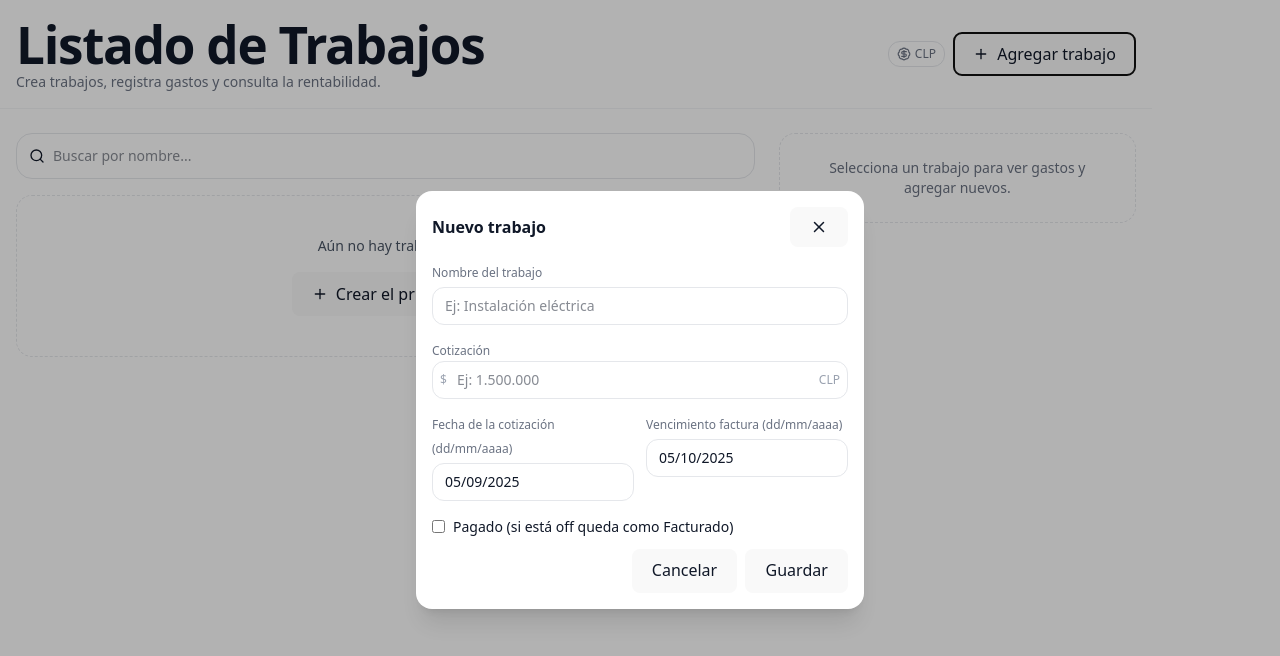
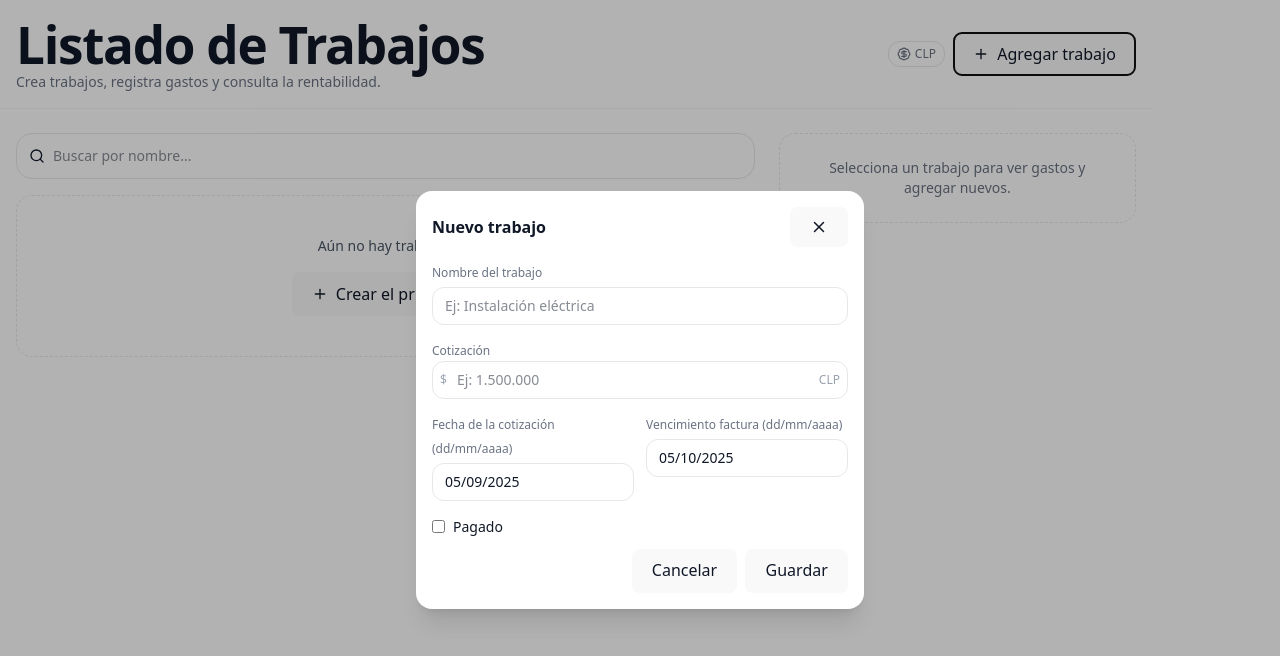
Before and after one commit to GersonHMG/job-listing-erp, a React (Vite) app: page / in a window 1280 px wide. Both pictures are taken after a click on the button "Agregar trabajo". Shown: the top 656 px of the page. Built offline with nearby package versions, Linux system fonts and the light colour scheme.

Commit message:
Cambios minimos

```diff
--- a/src/App.tsx
+++ b/src/App.tsx
@@ -208,7 +208,7 @@ export default function JobListingApp(): JSX.Element {
                             }`}
                           >
                             {dLeft! >= 0
-                              ? `Vence en ${dLeft} día${
+                              ? `Factura vence en ${dLeft} día${
                                   dLeft === 1 ? "" : "s"
                                 }`
                               : `Vencido hace ${Math.abs(dLeft!)} día${
--- a/src/components/JobModal.tsx
+++ b/src/components/JobModal.tsx
@@ -169,10 +169,12 @@ export function JobModal({
                 onChange={(e) => setPaid(e.target.checked)}
                 className="rounded border-gray-300"
               />
-              <label htmlFor="paid" className="text-sm">
-                Pagado (si está off queda como
-                <span className="font-medium"> Facturado</span>)
-              </label>
+
+            <label htmlFor="paid" className="text-sm">
+              Pagado
+            </label>
+
+
             </div>
 
             {error && <p className="text-xs text-rose-600">{error}</p>}
```
